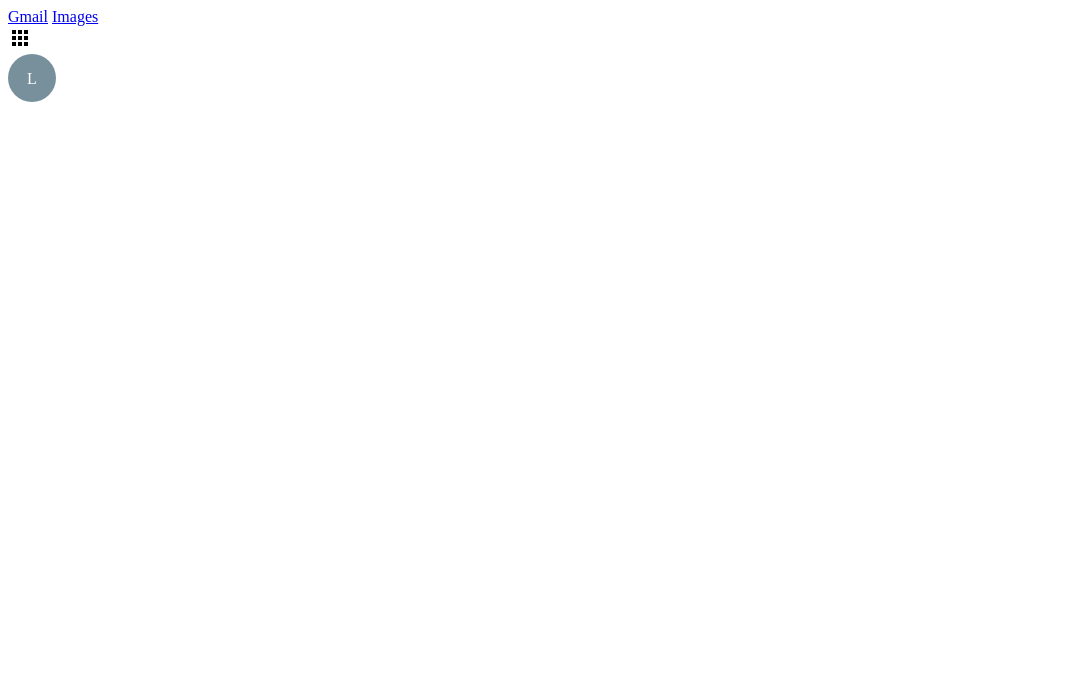
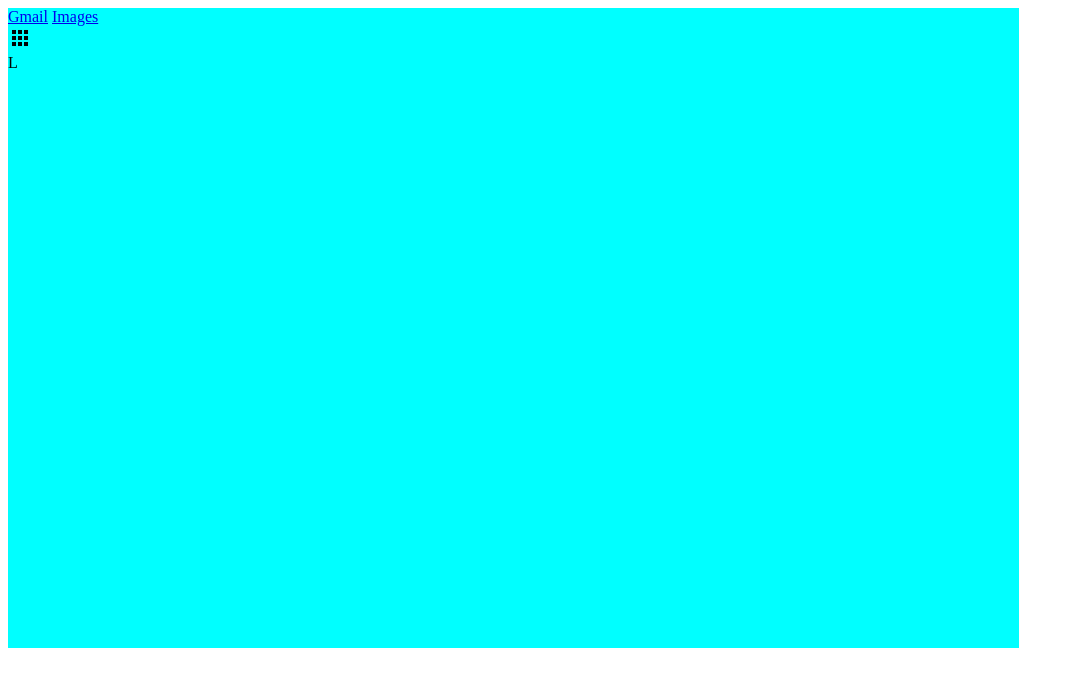
Before and after one commit to steveWDamesJr/google-homepage, a plain HTML site: page index.html in a window 1280 px wide. Shown: the whole page, without its empty margins (0-1074 px from the left). Drawn offline with Linux system fonts and the light colour scheme.

Commit message:
Test a new branch

```diff
--- a/index.html
+++ b/index.html
@@ -1,33 +1,25 @@
 <!DOCTYPE html>
-
-<link
-  href="https://fonts.googleapis.com/icon?family=Material+Icons"
-  rel="stylesheet"
-/>
-
-<style>
-  #profile {
-    width: 1em;
-    height: 1em;
-    padding: 1em;
-    text-align: center;
-    color: white;
-    background-color: rgb(120, 144, 156);
-    border-style: none;
-    border-radius: 50%;
-    align-self: center;
-  }
-</style>
-
 <html lang="en">
   <head>
     <meta charset="UTF-8" />
     <meta http-equiv="X-UA-Compatible" content="IE=edge" />
     <meta name="viewport" content="width=device-width, initial-scale=1.0" />
+    <link
+      href="https://fonts.googleapis.com/icon?family=Material+Icons"
+      rel="stylesheet"
+    />
+    <style>
+      .main-container {
+        background-color: aqua;
+        width: 80%;
+        height: 80vh;
+      }
+    </style>
     <title>Google Home</title>
   </head>
   <body>
-    <div class="container">
+    <div class="main-container">
+      <header>
         <div class="tool-bar">
           <a href="/">Gmail</a>
           <a href="/">Images</a>
@@ -36,6 +28,7 @@
           </div>
           <div id="profile">L</div>
         </div>
+      </header>
     </div>
   </body>
 </html>
```
Lines whose indentation alone changed are shown as unchanged.
